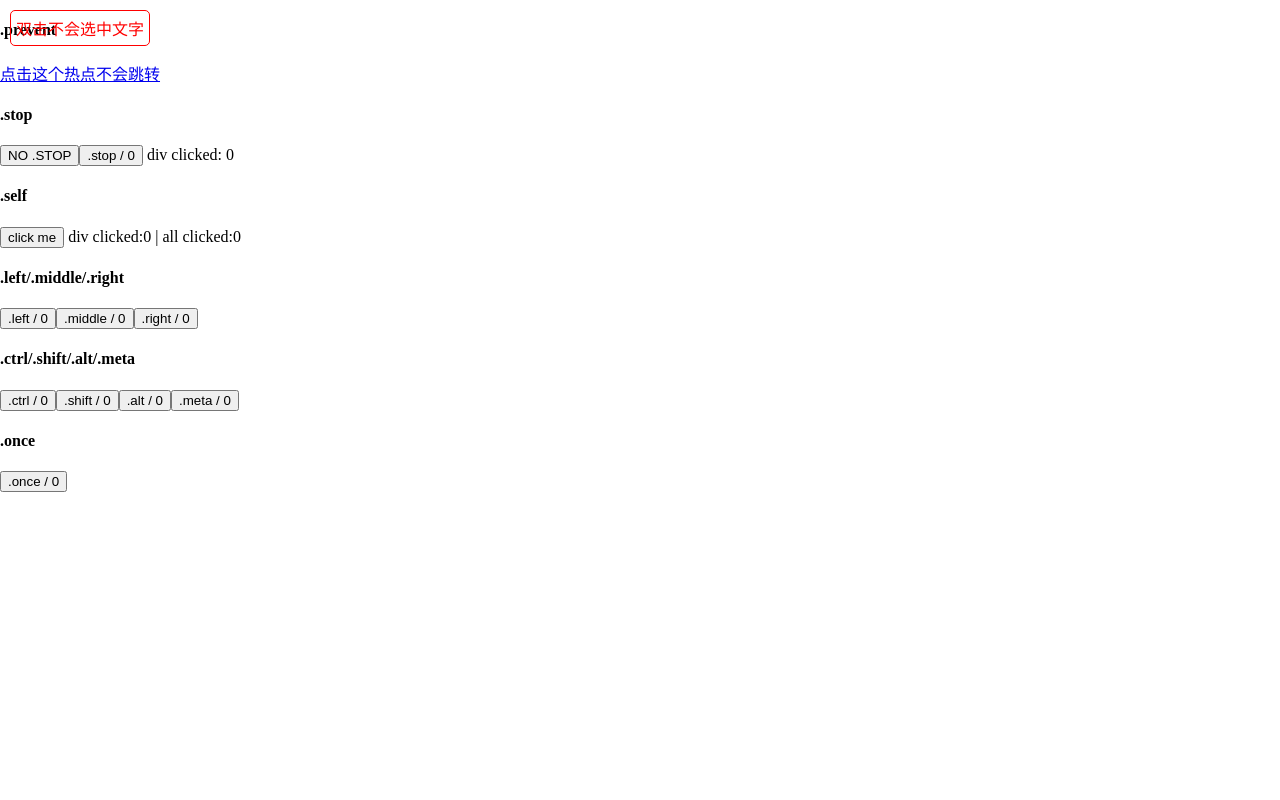
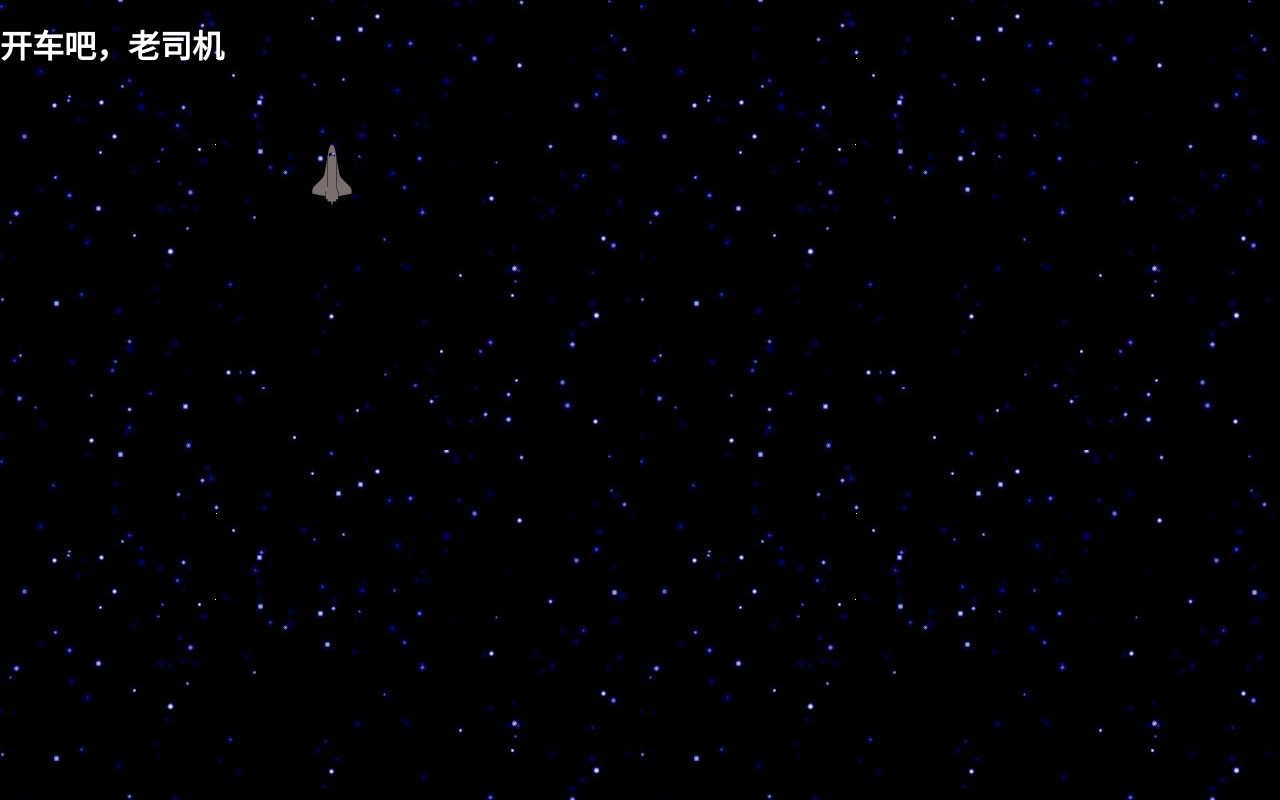
Before and after one commit to ChangsongYao/vuejs2rumentg, a Vue app: page / in a window 1280 px wide. Built offline with nearby package versions, Linux system fonts and the light colour scheme.

Commit message:
bug6.4键盘事件修饰符 键盘事件不可用

```diff
--- a/index.html
+++ b/index.html
@@ -5,15 +5,87 @@
   <meta name="viewport" content="width=device-width,initial-scale=1.0">
   <title>vuejs2rumentg</title>
   <!--<link rel="stylesheet" href="static/lib/led.css">-->
-  <!--<script src="static/lib/vue.js"></script>-->
+  <script src="static/lib/vue.js"></script>
 </head>
 <style>
+  #app{
+    position: absolute;
+    left:0;top:0;right:0;bottom:0;
+    overflow:hidden;
+    outline:none;
+    background:url(static/img/sky.jpg) repeat;
+    color:white;
+  }
+  #app .square{
+    position:absolute;
+    font-size:50px;
+    color:#7a6e6e;
+    transition:transform .5s;
+  }
 </style>
 <body>
-<div id="app">
+<div id="app"
+     tabindex=1
+     @keydown.up='move("up",5,5)'
+     @keydown.down='move("down",5,5)'
+     @keydown.left='move("left",5,5)'
+     @keydown.right='move("right",5,5)'
+     :style="{'background-position':bgpos[0]+'px ' + bgpos[1] + 'px' }"
+>
+  <h1>开车吧，老司机</h1>
+  <div class="square fa fa-space-shuttle"
+       :style="{left:pos.left+'px',top:pos.top+'px',transform:tx}"></div>
 </div>
 <!-- built files will be auto injected -->
 <script>
+  var vm = new Vue({
+    el: '#app',
+    data:{
+      tx:'rotate(-90deg)',
+      pos:{
+        left:300,
+        top:150
+      },
+      bgpos:[0,0],
+      dir:'up'
+    },
+    created:function(){
+      var self = this;
+      var step = function(){
+        self.move(self.dir,0,1);
+        self.$forceUpdate();
+        requestAnimationFrame(step);
+      };
+      requestAnimationFrame(step);
+    },
+    methods:{
+      move:function(dir,fgstep,bgstep){
+        this.dir = dir;
+        switch(dir){
+          case 'left':
+            this.pos.left -= fgstep;
+            this.tx = 'rotate(-180deg)';
+            this.bgpos[0] +=bgstep;
+            break;
+          case 'right':
+            this.pos.left += fgstep;
+            this.tx = 'rotate(0deg)';
+            this.bgpos[0] -=bgstep;
+            break;
+          case 'up':
+            this.pos.top -= fgstep;
+            this.tx = 'rotate(-90deg)';
+            this.bgpos[1] +=bgstep;
+            break;
+          case 'down':
+            this.pos.top += fgstep;
+            this.tx = 'rotate(90deg)';
+            this.bgpos[1] -=bgstep;
+            break;
+        }
+      }
+    }
+  });
 </script>
 </body>
 </html>
--- a/src/App.vue
+++ b/src/App.vue
@@ -1,41 +1,15 @@
 <template>
-  <div id="app">
-    <div class="prevent" @selectstart.prevent>
-      <h4>.prevent</h4>
-      <span>双击不会选中文字</span>
-      <a href="http://www.hubwiz.com" @click.prevent>点击这个热点不会跳转</a>
-    </div>
-    <div class="stop" @click="counter.stopdiv++" @selectstart.prevent>
-      <h4>.stop</h4>
-      <button> NO .STOP</button>
-      <button @click.stop="counter.stop++">.stop / {{counter.stop}}</button>
-      div clicked: {{counter.stopdiv}}
-    </div>
-    <div class="self" @click.self="counter.selfdiv++"
-         @click="counter.selfall++" @selectstart.prevent>
-      <h4>.self</h4>
-      <button>click me</button>
-      div clicked:{{counter.selfdiv}} | all clicked:{{counter.selfall}}
-    </div>
-    <div class="left-middle-right">
-      <h4>.left/.middle/.right</h4>
-      <button @mouseup.left="counter.left++">.left / {{counter.left}}</button>
-      <button @mouseup.middle="counter.middle++">.middle / {{counter.middle}}</button>
-      <button @contextmenu.prevent @mouseup.right="counter.right++">.right / {{counter.right}}</button>
-    </div>
-    <div class="ctrl-shift-alt">
-      <h4>.ctrl/.shift/.alt/.meta</h4>
-      <button @click.ctrl="counter.ctrl++">.ctrl / {{counter.ctrl}}</button>
-      <button @click.shift="counter.shift++">.shift / {{counter.shift}}</button>
-      <button @click.alt="counter.alt++">.alt / {{counter.alt}}</button>
-      <button @click.meta="counter.meta++">.meta / {{counter.meta}}</button>
-      <div>
-        <div class="once">
-          <h4>.once</h4>
-          <button @click.once="counter.once++">.once / {{counter.once}}</button>
-        </div>
-      </div>
-    </div>
+  <div id="app"
+       tabindex=1
+       @keydown.up='move("up",5,5)'
+       @keydown.down='move("down",5,5)'
+       @keydown.left='move("left",5,5)'
+       @keydown.right='move("right",5,5)'
+       :style="{'background-position':bgpos[0]+'px ' + bgpos[1] + 'px' }"
+  >
+    <h1>开车吧，老司机</h1>
+    <div class="square fa fa-space-shuttle"
+         :style="{left:pos.left+'px',top:pos.top+'px',transform:tx}"></div>
   </div>
 </template>
 <script>
@@ -45,12 +19,48 @@
     name: 'App',
     data: function () {
       return {
-        counter:{
-          stop:0,stopdiv:0,
-          selfall:0,selfdiv:0,
-          left:0,middle:0,right:0,
-          ctrl:0,shift:0,alt:0,meta:0,
-          once:0
+        tx:'rotate(-90deg)',
+        pos:{
+          left:300,
+          top:150
+        },
+        bgpos:[0,0],
+        dir:'up'
+      }
+    },
+    created:function(){
+      var self = this;
+      var step = function(){
+        self.move(self.dir,0,1);
+        self.$forceUpdate();
+        requestAnimationFrame(step);
+      };
+      requestAnimationFrame(step);
+    },
+    methods:{
+      move:function(dir,fgstep,bgstep){
+        this.dir = dir;
+        switch(dir){
+          case 'left':
+            this.pos.left -= fgstep;
+            this.tx = 'rotate(-180deg)';
+            this.bgpos[0] +=bgstep;
+            break;
+          case 'right':
+            this.pos.left += fgstep;
+            this.tx = 'rotate(0deg)';
+            this.bgpos[0] -=bgstep;
+            break;
+          case 'up':
+            this.pos.top -= fgstep;
+            this.tx = 'rotate(-90deg)';
+            this.bgpos[1] +=bgstep;
+            break;
+          case 'down':
+            this.pos.top += fgstep;
+            this.tx = 'rotate(90deg)';
+            this.bgpos[1] -=bgstep;
+            break;
         }
       }
     }
@@ -60,31 +70,18 @@
 </script>
 
 <style>
-  #app {
+  #app{
     position: absolute;
-    left: 0;
-    top: 0;
-    right: 0;
-    bottom: 0;
-    overflow: hidden;
+    left:0;top:0;right:0;bottom:0;
+    overflow:hidden;
+    outline:none;
+    background:url(../static/img/sky.jpg) repeat;
+    color:white;
   }
-
-  #app span {
-    position: absolute;
-    left: 10px;
-    top: 10px;
-    border: 1px solid red;
-    color: red;
-    border-radius: 5px;
-    padding: 5px;
-    z-index: 10;
-  }
-
-  #app img {
-  }
-
-  #app .fa {
-    position: absolute;
-    color: black;
+  #app .square{
+    position:absolute;
+    font-size:50px;
+    color:#7a6e6e;
+    transition:transform .5s;
   }
 </style>
--- a/src/main.js
+++ b/src/main.js
@@ -6,8 +6,8 @@ import App from './App'
 
 Vue.config.productionTip = false
 
-new Vue({
-  el: '#app',
-  components: {App},
-  template: '<App/>'
-})
+// new Vue({
+//   el: '#app',
+//   components: {App},
+//   template: '<App/>'
+// })
```
Also changed, not shown: static/img/sky.jpg (added).
